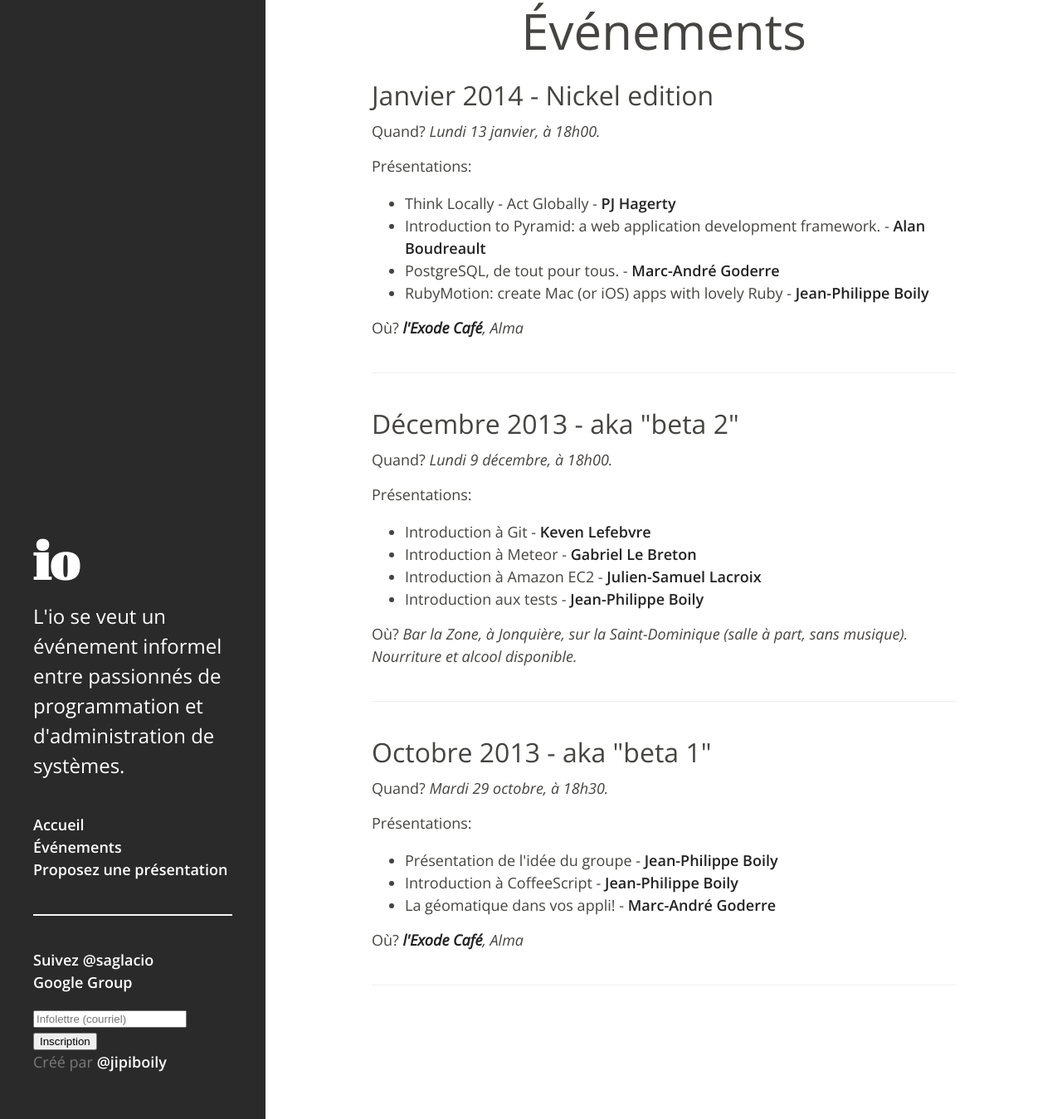
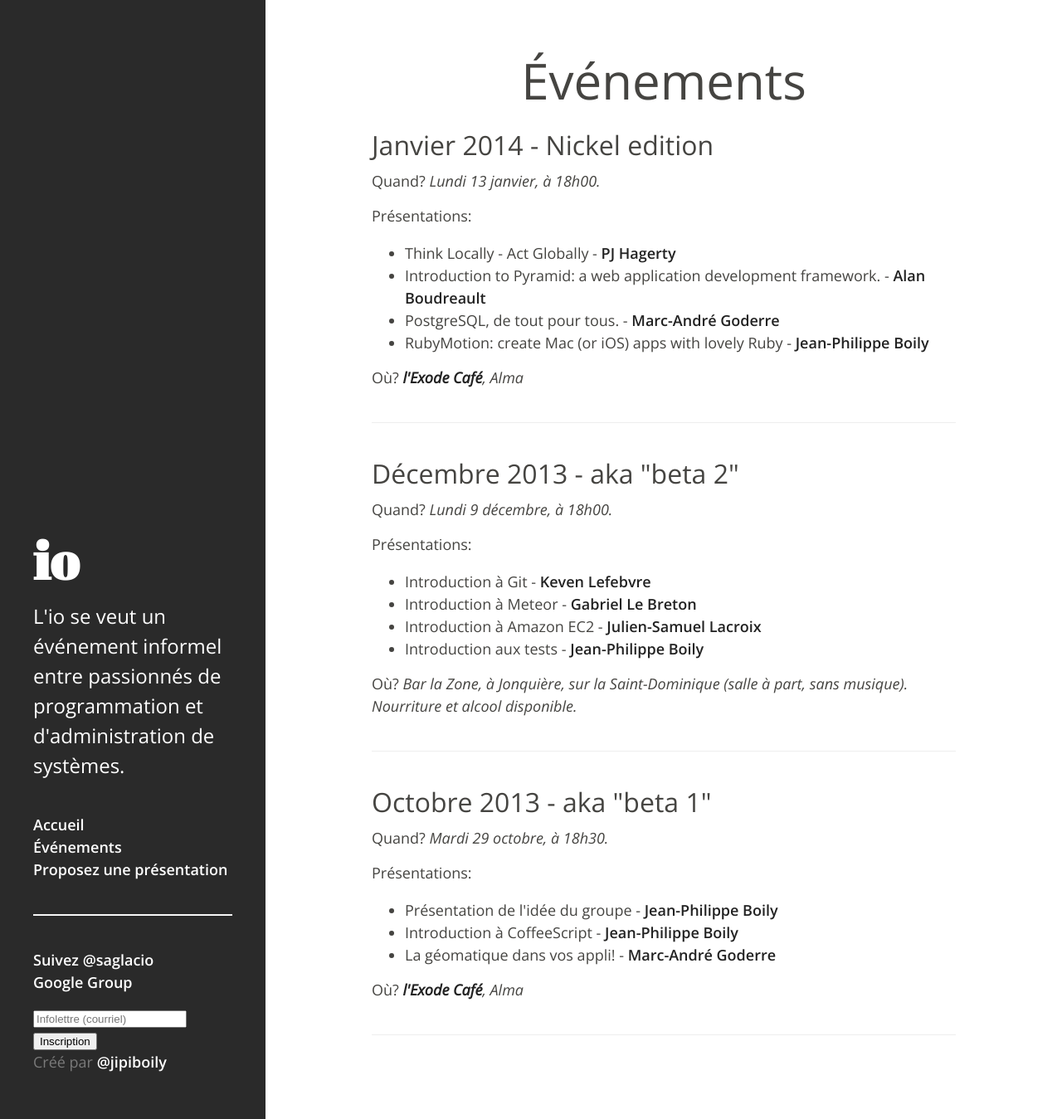
Before and after one commit to saglacio/saglac.io-original, a Jekyll site: the page built from evenements.html, in a window 1280 px wide and 1349 px high. Shown: the whole window at 83% size. Built offline with Jekyll 4.4.1, drawn with Linux system fonts in a browser that asks for light colours; Markdown is read by kramdown in place of the engine named in the settings; comment, search, counter and statistics services are not loaded.

Commit message:
Fix main-content padding

```diff
--- a/public/css/saglac.io.css
+++ b/public/css/saglac.io.css
@@ -1,3 +1,21 @@
+/* Base | From officiel Hyde theme CSS */
+.content {
+  padding: 40px 20px;
+}
+
+@media (min-width: 768px) {
+  .content {
+    padding: 40px;
+  }
+}
+
+@media (min-width: 990px) {
+  .content {
+    padding: 60px 0;
+  }
+}
+
+/* Event */
 .events h1 {
   text-align: center;
   font-size: 60px;
```
